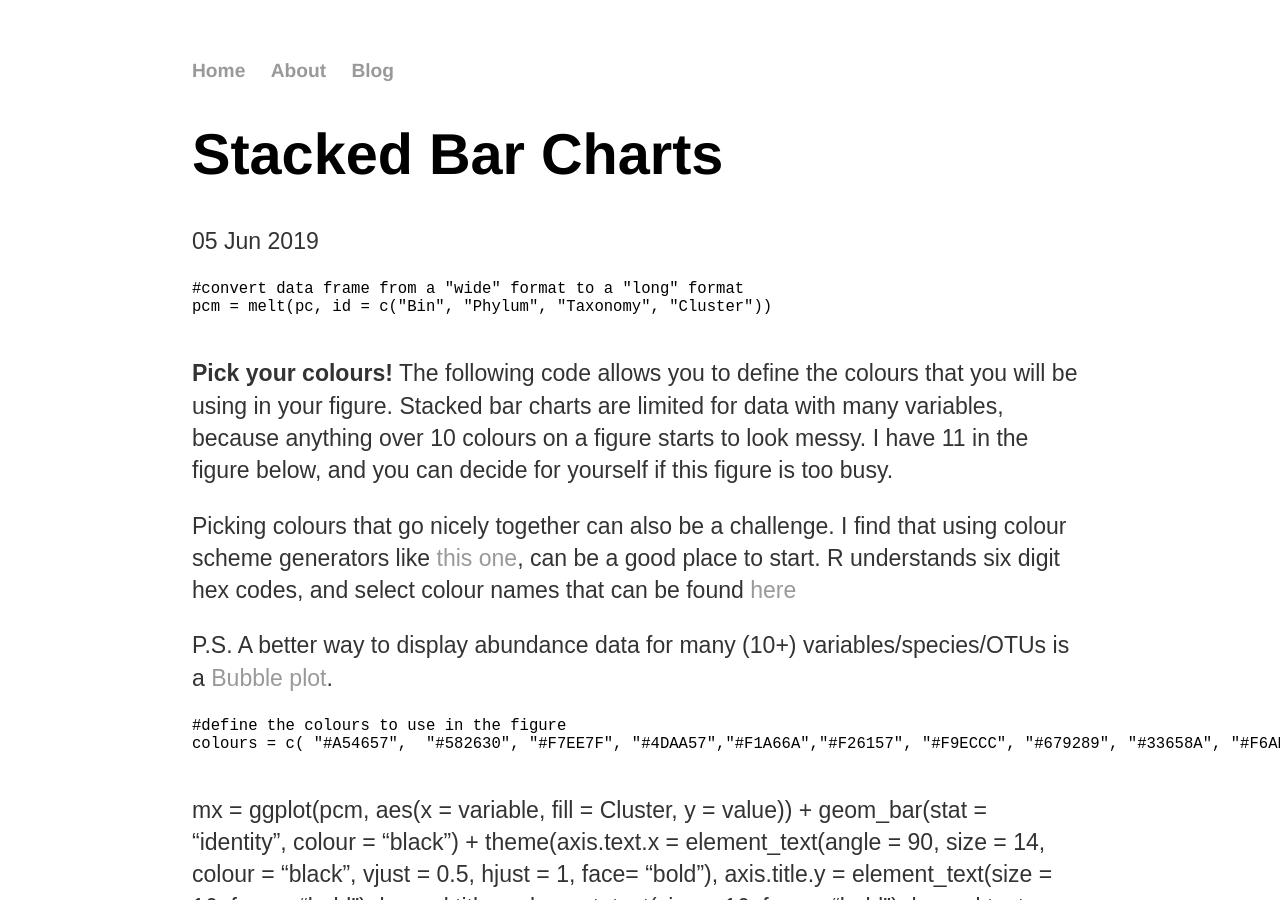
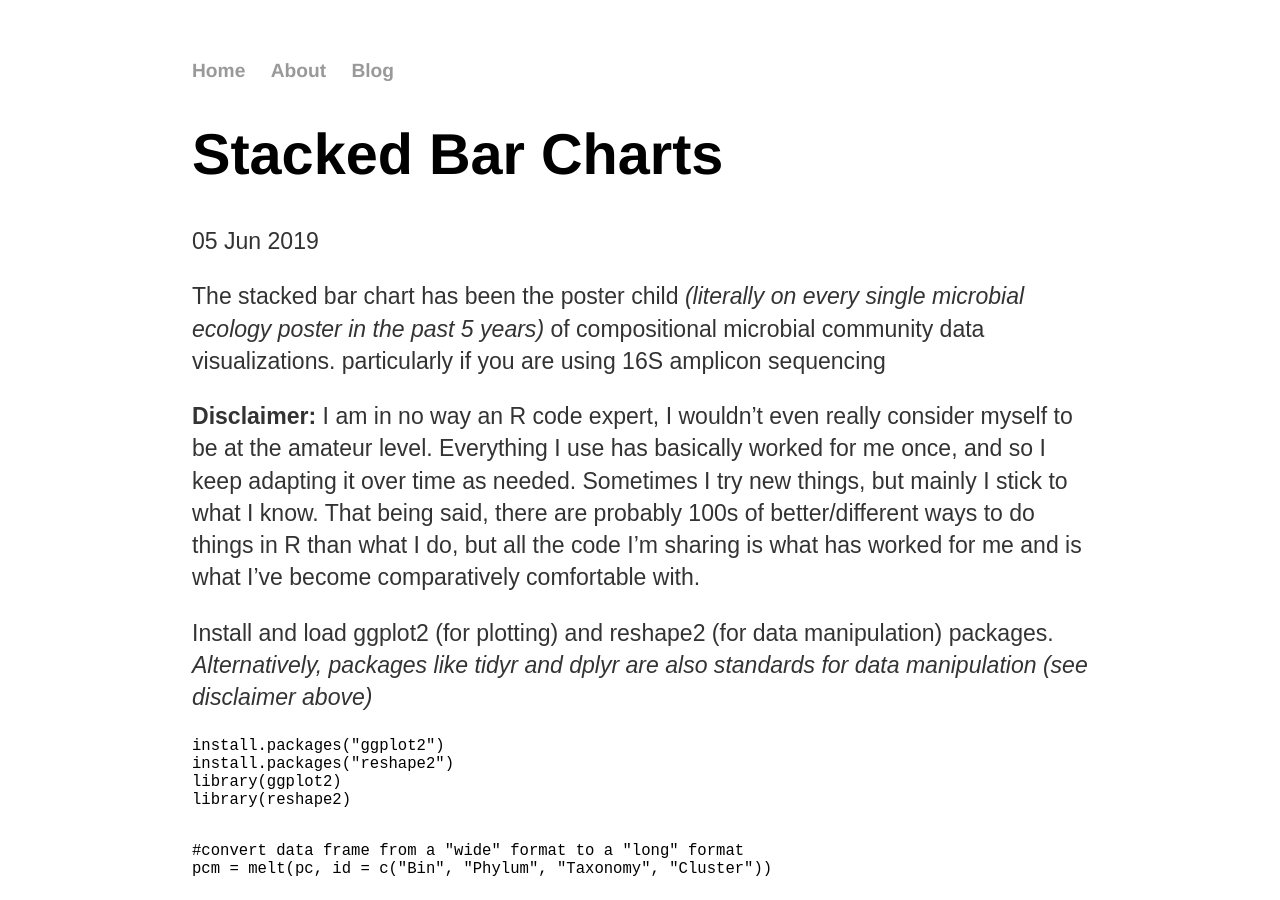
Before and after one commit to jkzorz/jkzorz.github.io, a Jekyll site: the page built from _posts/2019-06-05-stacked-bar-charts.md, in a window 1280 px wide and 900 px high. Built offline with Jekyll 4.4.1, drawn with Linux system fonts in a browser that asks for light colours.

Commit message:
Update 2019-06-05-stacked-bar-charts.md

````diff
--- a/_posts/2019-06-05-stacked-bar-charts.md
+++ b/_posts/2019-06-05-stacked-bar-charts.md
@@ -3,6 +3,24 @@ layout: post
 title: "Stacked Bar Charts"
 date: 2019-06-05
 ---
+
+The stacked bar chart has been the poster child <i>(literally on every single microbial ecology poster in the past 5 years)</i> of compositional microbial community data visualizations. particularly if you are using 16S amplicon sequencing
+
+<b> Disclaimer: </b> I am in no way an R code expert, I wouldn't even really consider myself to be at the amateur level. Everything I use has basically worked for me once, and so I keep adapting it over time as needed. Sometimes I try new things, but mainly I stick to what I know. That being said, there are probably 100s of better/different ways to do things in R than what I do, but all the code I'm sharing is what has worked for me and is what I've become comparatively comfortable with.
+
+
+Install and load ggplot2 (for plotting) and reshape2 (for data manipulation) packages.
+<i> Alternatively, packages like tidyr and dplyr are also standards for data manipulation (see disclaimer above)</i>
+
+```
+install.packages("ggplot2")
+install.packages("reshape2")
+library(ggplot2)
+library(reshape2)
+
+```
+
+
 
 
 
````
